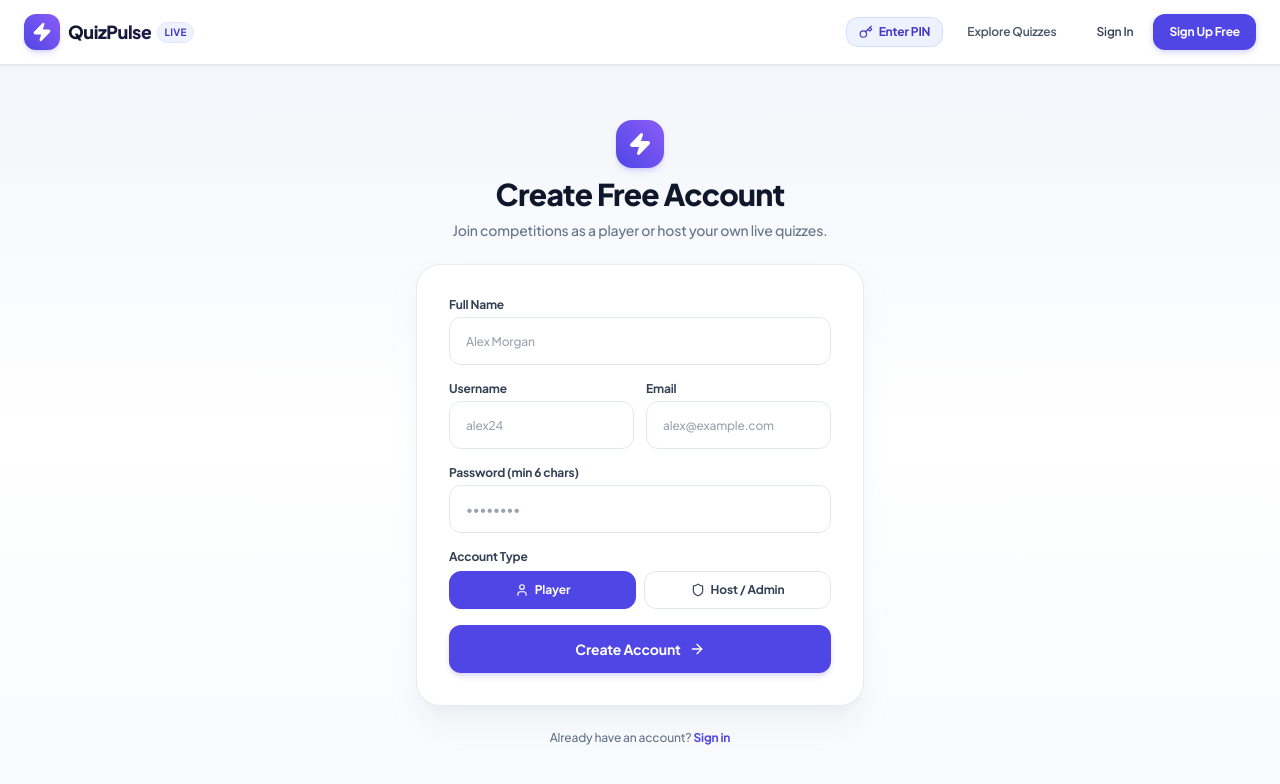
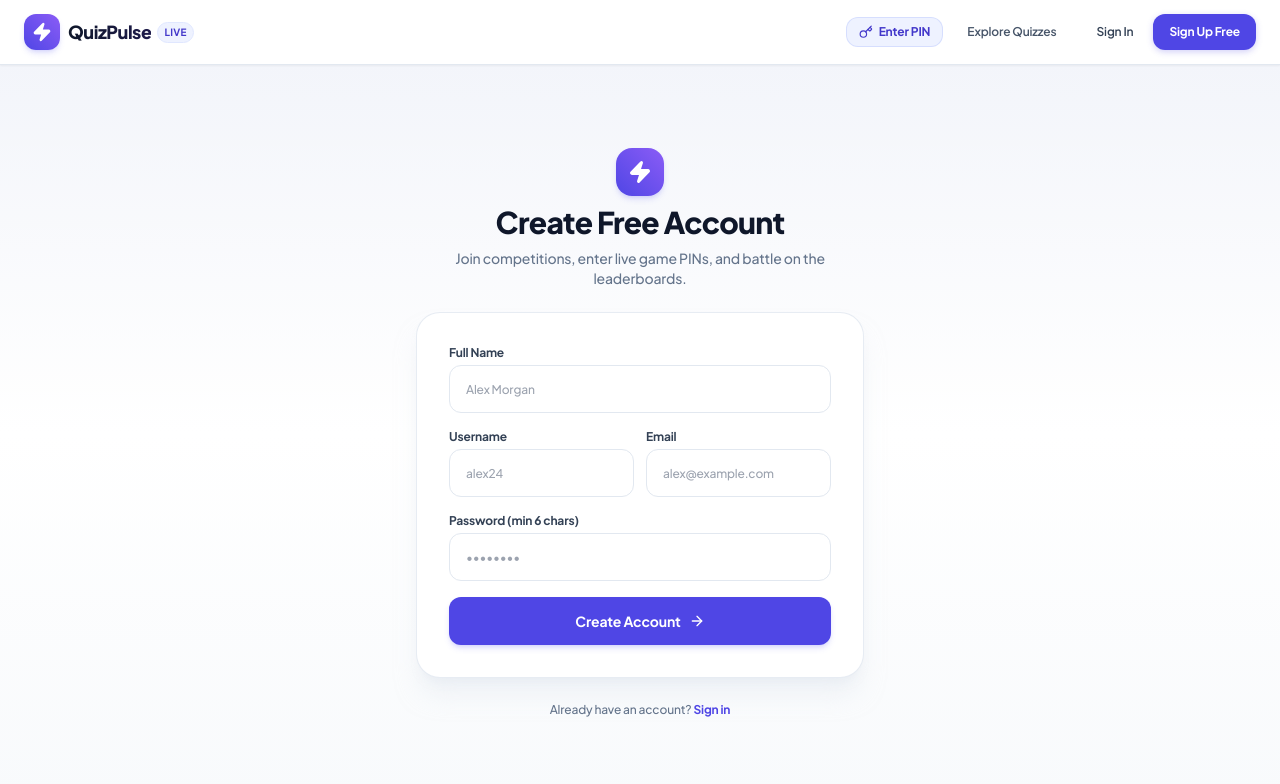
Before and after one commit to raghavv-dhir/QuizPulse, a React (Vite) app in the folder frontend/: page /register in a window 1280 px wide. Shown: the top 784 px of the page. Built offline with nearby package versions, Linux system fonts and the light colour scheme; no server answers.

Commit message:
fix: remove admin option from signup, new signups automatically assigned as players

```diff
--- a/frontend/src/pages/RegisterPage.tsx
+++ b/frontend/src/pages/RegisterPage.tsx
@@ -1,14 +1,13 @@
 import React, { useState } from 'react';
 import { useNavigate, Link } from 'react-router-dom';
 import { useAuth } from '../context/AuthContext';
-import { ArrowRight, User, Shield, Sparkles, Zap } from 'lucide-react';
+import { ArrowRight, User, Zap } from 'lucide-react';
 
 export const RegisterPage: React.FC = () => {
   const [username, setUsername] = useState('');
   const [email, setEmail] = useState('');
   const [password, setPassword] = useState('');
   const [fullName, setFullName] = useState('');
-  const [role, setRole] = useState<'ROLE_PARTICIPANT' | 'ROLE_ADMIN'>('ROLE_PARTICIPANT');
   const [error, setError] = useState<string | null>(null);
   const [loading, setLoading] = useState(false);
 
@@ -21,7 +20,7 @@ export const RegisterPage: React.FC = () => {
     setLoading(true);
 
     try {
-      await register({ username, email, password, fullName, role });
+      await register({ username, email, password, fullName, role: 'ROLE_PARTICIPANT' });
       navigate('/quizzes');
     } catch (err: any) {
       setError(err.message || 'Registration failed.');
@@ -41,7 +40,7 @@ export const RegisterPage: React.FC = () => {
             Create Free Account
           </h1>
           <p className="text-xs sm:text-sm text-slate-500 font-medium">
-            Join competitions as a player or host your own live quizzes.
+            Join competitions, enter live game PINs, and battle on the leaderboards.
           </p>
         </div>
 
@@ -112,38 +111,7 @@ export const RegisterPage: React.FC = () => {
               />
             </div>
 
-            <div>
-              <label className="block text-xs font-bold text-slate-700 mb-1.5">
-                Account Type
-              </label>
-              <div className="grid grid-cols-2 gap-2">
-                <button
-                  type="button"
-                  onClick={() => setRole('ROLE_PARTICIPANT')}
-                  className={`p-2.5 rounded-xl text-xs font-bold border flex items-center justify-center gap-1.5 transition ${
-                    role === 'ROLE_PARTICIPANT'
-                      ? 'bg-indigo-600 text-white border-indigo-600 shadow-sm'
-                      : 'bg-white text-slate-700 border-slate-200 hover:bg-slate-50'
-                  }`}
-                >
-                  <User className="w-3.5 h-3.5" />
-                  <span>Player</span>
-                </button>
-
-                <button
-                  type="button"
-                  onClick={() => setRole('ROLE_ADMIN')}
-                  className={`p-2.5 rounded-xl text-xs font-bold border flex items-center justify-center gap-1.5 transition ${
-                    role === 'ROLE_ADMIN'
-                      ? 'bg-indigo-600 text-white border-indigo-600 shadow-sm'
-                      : 'bg-white text-slate-700 border-slate-200 hover:bg-slate-50'
-                  }`}
-                >
-                  <Shield className="w-3.5 h-3.5" />
-                  <span>Host / Admin</span>
-                </button>
-              </div>
-            </div>
+            {/* Hidden / Default Role: Automatically Player */}
 
             <button
               type="submit"
```
Also changed, not shown: 1 other file (tests, documents, lock files or other folders).
